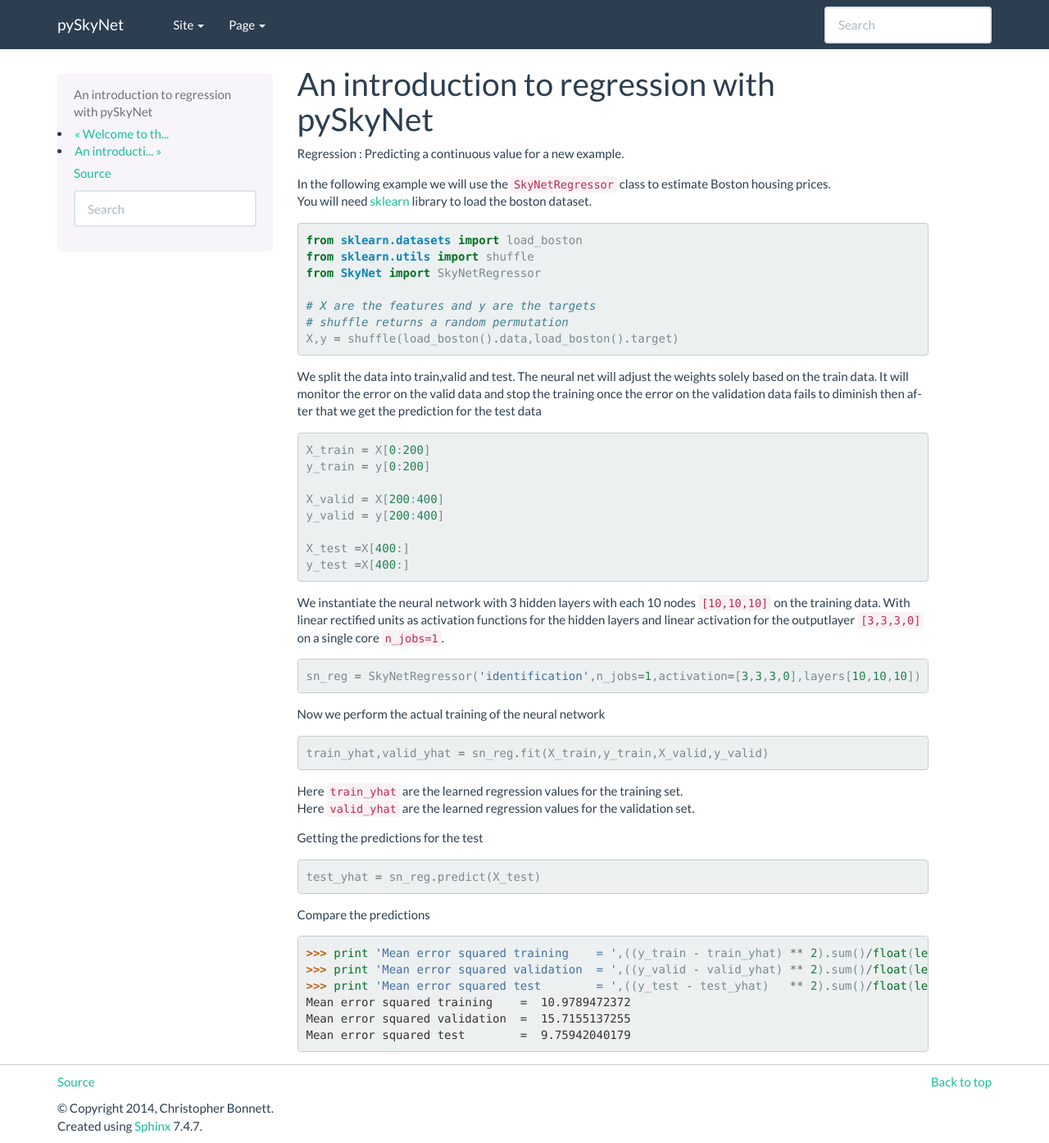
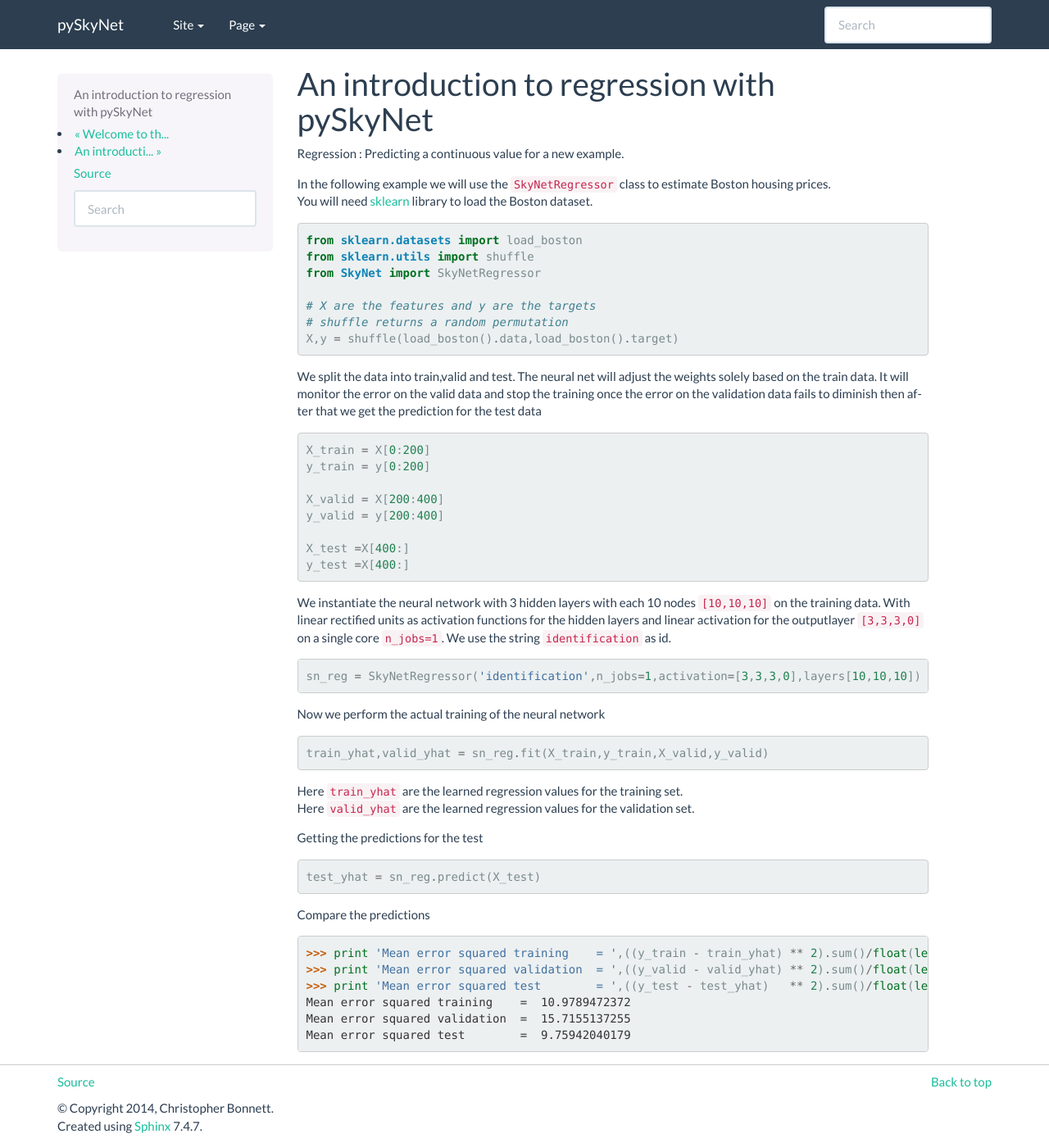
Before and after one commit to cbonnett/SkyNet_wrapper, a Sphinx documentation site: the page built from docs/Regression.rst, in a window 1280 px wide and 1395 px high. Shown: the whole window at 82% size. Built offline with Sphinx 7.4.7, drawn with Linux system fonts in a browser that asks for light colours.

Commit message:
edited conf.py

```diff
--- a/docs/Classification.rst
+++ b/docs/Classification.rst
@@ -39,7 +39,7 @@ test data
 We instantiate the neural network with 3 hidden layers with each 10 nodes ``[10,10,10]`` on the training data.
 With linear rectified units as activation functions for the hidden layers and linear activation for the
 outputlayer ``[3,3,3,0]`` on a single core ``n_jobs=1``.
-We use the string 'identification' as id.
+We use the string ``identification`` as id.
 
 .. code:: python
 
--- a/docs/Regression.rst
+++ b/docs/Regression.rst
@@ -6,7 +6,7 @@ An introduction to regression with pySkyNet
 Regression : Predicting a continuous value for a new example.
 
 | In the following example we will use the ``SkyNetRegressor`` class to estimate Boston housing prices.
-| You will need `sklearn <http://scikit-learn.org/stable/>`_ library to load the boston dataset.
+| You will need `sklearn <http://scikit-learn.org/stable/>`_ library to load the Boston dataset.
 
 .. code:: python
 
@@ -40,6 +40,7 @@ test data
 We instantiate the neural network with 3 hidden layers with each 10 nodes ``[10,10,10]`` on the training data.
 With linear rectified units as activation functions for the hidden layers and linear activation for the
 outputlayer ``[3,3,3,0]`` on a single core ``n_jobs=1``.
+We use the string ``identification`` as id.
 
 .. code:: python
 
```
Also changed, not shown: README.md (+2 -0 lines), 6 other files.
